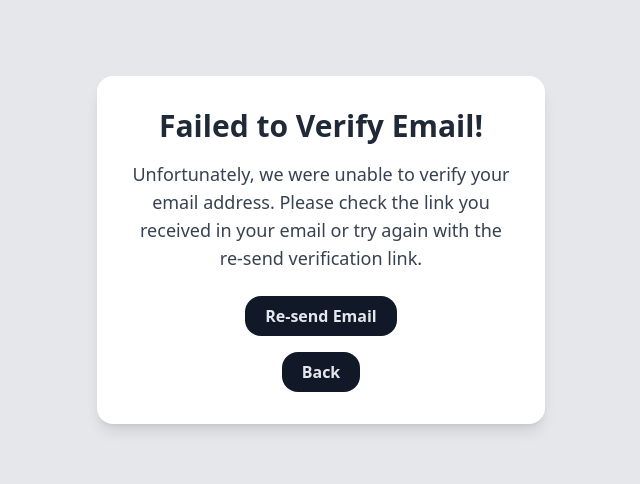
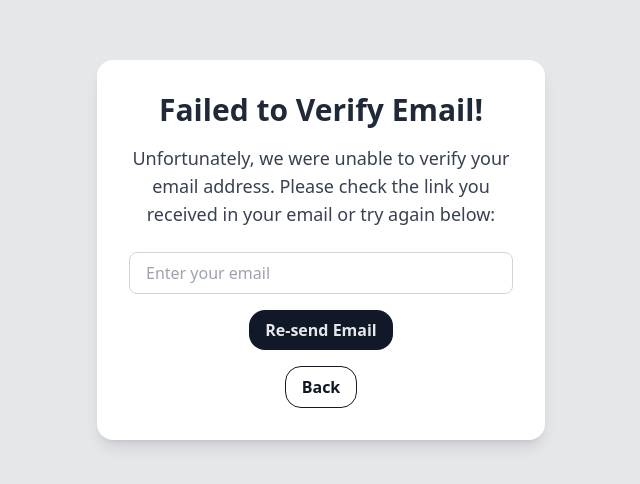
Before and after one commit to jumanlee/lyncupreact, a React (Vite) app: page /verify-fail in a window 1280 px wide. Shown: the part 150-634 px from the top of the page, without its empty margins (319-959 px from the left). Built offline with nearby package versions, Linux system fonts and the light colour scheme.

Commit message:
resend verification email working

```diff
--- a/src/VerifyFail.tsx
+++ b/src/VerifyFail.tsx
@@ -1,8 +1,36 @@
-import React from "react";
+import React, { useState } from "react";
 import { useNavigate } from "react-router-dom";
+import axiosPublicInstance from "./axiomPublic";
 
 const VerifyFail: React.FC = () => {
   const navigate = useNavigate();
+  const [email, setEmail] = useState("");
+  const [feedback, setFeedback] = useState<string | null>(null);
+  const [loading, setLoading] = useState(false);
+
+  const handleResend = async () => {
+    setFeedback(null);
+    if (!email) {
+      setFeedback("Please enter your email.");
+      return;
+    }
+
+    setLoading(true);
+    try {
+      const { data } = await axiosPublicInstance.post(
+        "users/resend-verification/",
+        { email }
+      );
+      //"Verification email resent."
+      setFeedback(data.detail);
+    } catch (err: any) {
+      //err.response.data.detail comes from your DRF view
+      const msg = err.response?.data?.detail || "Failed to send. Try again.";
+      setFeedback(msg);
+    } finally {
+      setLoading(false);
+    }
+  };
 
   return (
     <div className="bg-gray-200 min-h-screen flex items-center justify-center text-gray-700">
@@ -12,22 +40,43 @@ const VerifyFail: React.FC = () => {
         </h1>
         <p className="mb-6 text-lg">
           Unfortunately, we were unable to verify your email address. Please
-          check the link you received in your email or try again with the re-send
-          verification link.
+          check the link you received in your email or try again below:
         </p>
+
         <div className="flex flex-col items-center justify-center space-y-4">
-        <button
-          onClick={() => navigate("/")}
-          className="bg-gray-900 hover:bg-gray-800 text-gray-200 font-semibold py-2 px-5 rounded-2xl"
-        >
-          Re-send Email
-        </button>
-        <button
-          onClick={() => navigate("/")}
-          className="bg-gray-900 hover:bg-gray-800 text-gray-200 font-semibold py-2 px-5 rounded-2xl"
-        >
-          Back
-        </button>
+          <input
+            type="email"
+            value={email}
+            onChange={(e) => setEmail(e.target.value)}
+            placeholder="Enter your email"
+            className="w-full px-4 py-2 border border-gray-300 rounded-lg focus:outline-none"
+          />
+
+          <button
+            onClick={handleResend}
+            disabled={loading}
+            className="bg-gray-900 hover:bg-gray-800 text-gray-200 font-semibold py-2 px-4 rounded-2xl disabled:opacity-50"
+          >
+            {loading ? "Sending..." : "Re-send Email"}
+          </button>
+
+          {feedback && (
+            <p className="mt-2 text-sm text-center text-red-600">{feedback}</p>
+          )}
+
+          <button
+            onClick={() => navigate("/")}
+            className="
+              border border-gray-900
+              text-gray-900
+              font-semibold
+              py-2 px-4
+              rounded-2xl
+              hover:bg-gray-100
+            "
+          >
+            Back
+          </button>
         </div>
       </div>
     </div>
```
